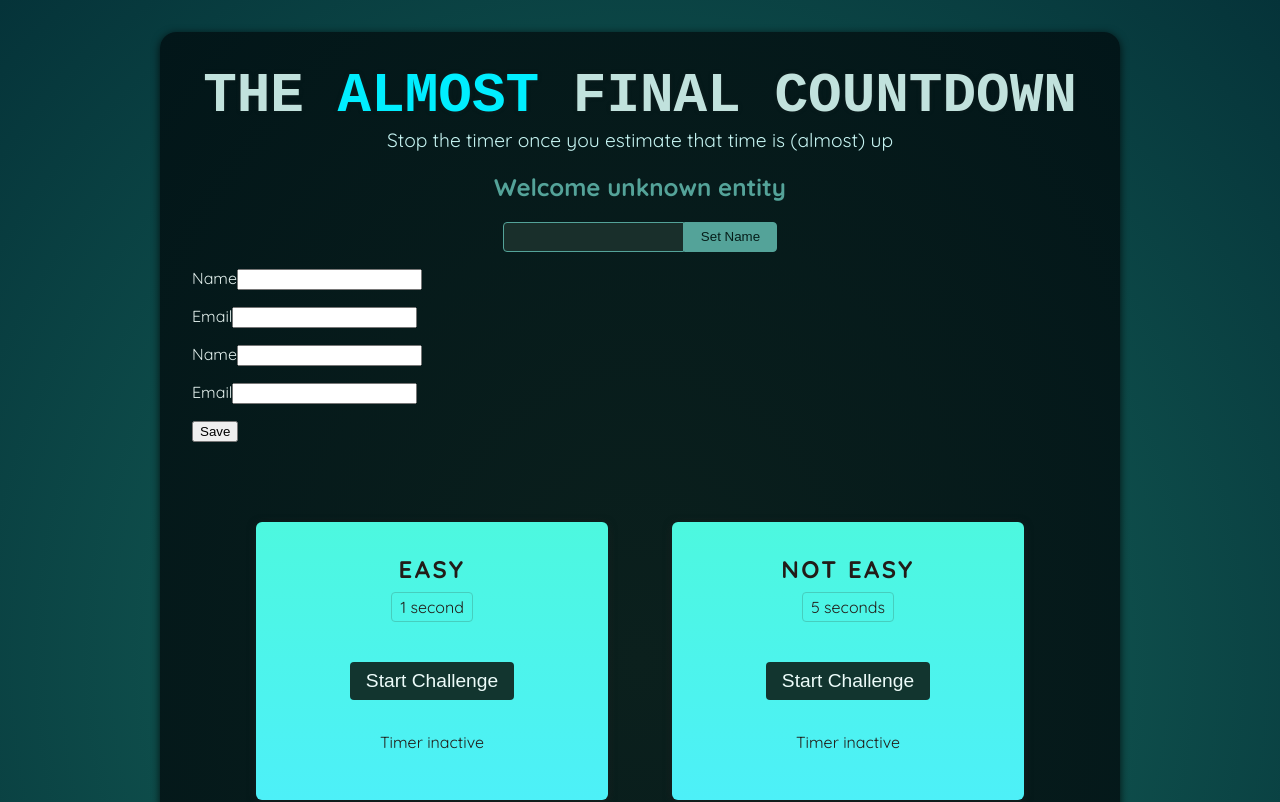
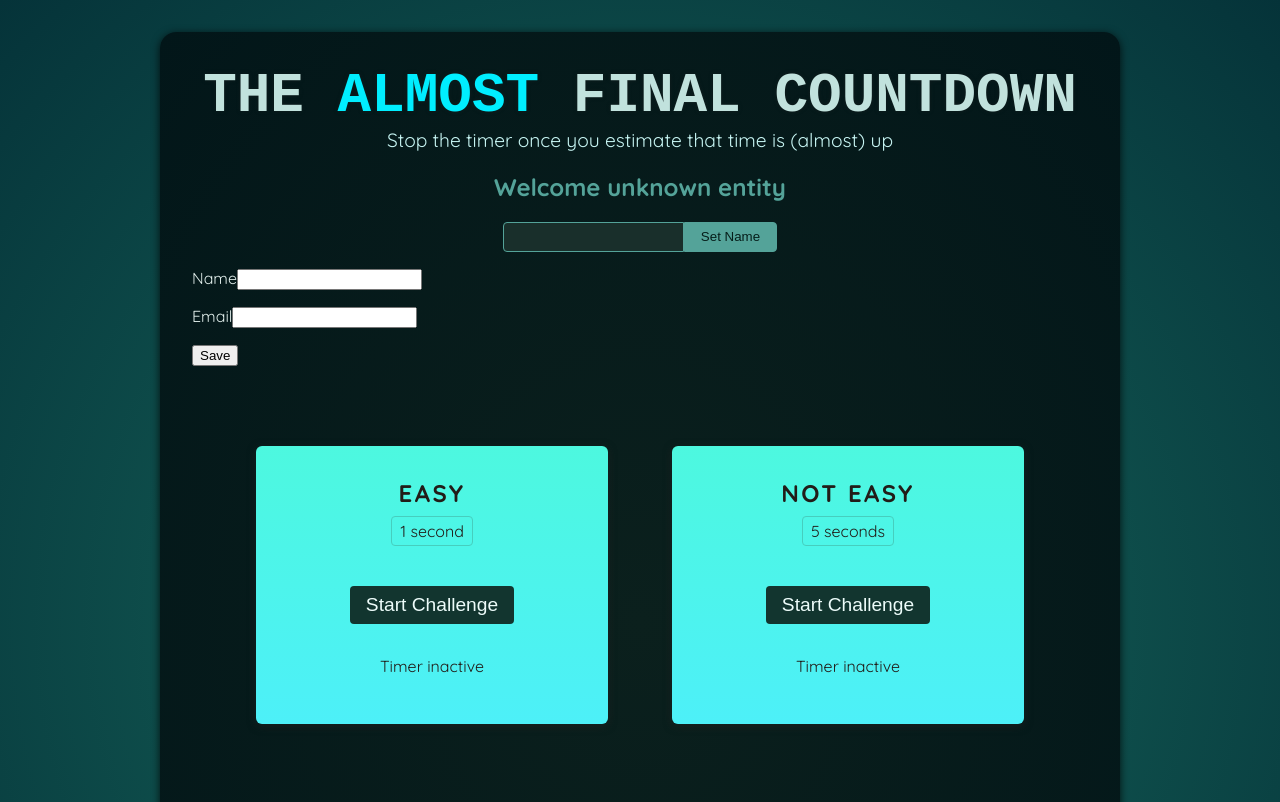
Before and after one commit to pguto4real/refsAndPortal, a React (Vite) app: page / in a window 1280 px wide. Shown: the top 802 px of the page. Built offline with nearby package versions, Linux system fonts and the light colour scheme; a web font is replaced by a local one.

Commit message:
clean form

```diff
--- a/src/components/Form.jsx
+++ b/src/components/Form.jsx
@@ -15,14 +15,7 @@ const Form =   ({props, ref}) => {
     <form ref={formRef}>
        <Paragraph label="Name" type={"text"}/>
        <Paragraph label="Email" type={"email"}/>
-      <p>
-        <label>Name</label>
-        <input type="text" />
-      </p>
-      <p>
-        <label>Email</label>
-        <input type="email" />
-      </p>
+
       <p id="actions">
         <button type="button">Save</button>
       </p>
```
